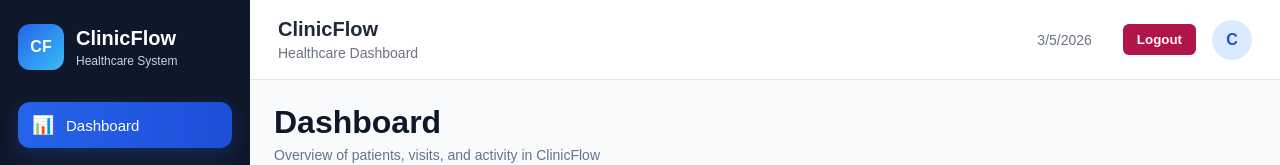
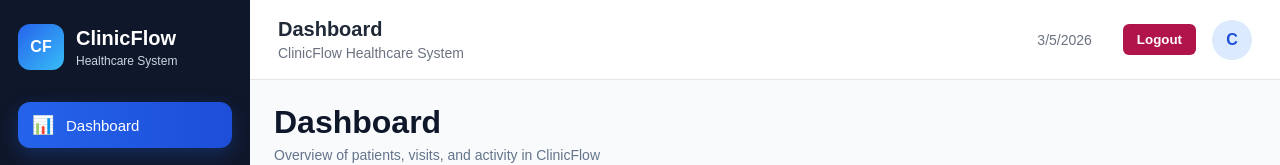
Before and after one commit to mbafousu/ClinicFlow-Frontend, a React (Vite) app: page / in a window 1280 px wide. Shown: the top 165 px of the page. Built offline with nearby package versions, Linux system fonts and the light colour scheme; no server answers; sample sign-in values are in the browser's storage.

Commit message:
Update topbar with dynamic page titles and logout action

```diff
--- a/src/ui/TopBar.jsx
+++ b/src/ui/TopBar.jsx
@@ -1,7 +1,8 @@
-import { useNavigate } from "react-router-dom";
+import { useLocation, useNavigate } from "react-router-dom";
 
 export default function Topbar() {
   const navigate = useNavigate();
+  const location = useLocation();
 
   function handleLogout() {
     localStorage.removeItem("token");
@@ -11,17 +12,27 @@ export default function Topbar() {
 
   const today = new Date().toLocaleDateString();
 
+  const pageTitles = {
+    "/": "Dashboard",
+    "/patients": "Patients",
+    "/appointments": "Appointments",
+    "/visits": "Visits",
+    "/drug-lookup": "Drug Lookup",
+  };
+
+  const currentTitle = pageTitles[location.pathname] || "ClinicFlow";
+
   return (
     <header className="topbar">
       <div>
-        <h2 className="topbar-title">ClinicFlow</h2>
-        <p className="topbar-subtitle">Healthcare Dashboard</p>
+        <h2 className="topbar-title">{currentTitle}</h2>
+        <p className="topbar-subtitle">ClinicFlow Healthcare System</p>
       </div>
 
       <div className="topbar-right">
         <span className="topbar-date">{today}</span>
 
-        <button className="logout-btn" onClick={handleLogout}>
+        <button type="button" className="logout-btn" onClick={handleLogout}>
           Logout
         </button>
 
```
